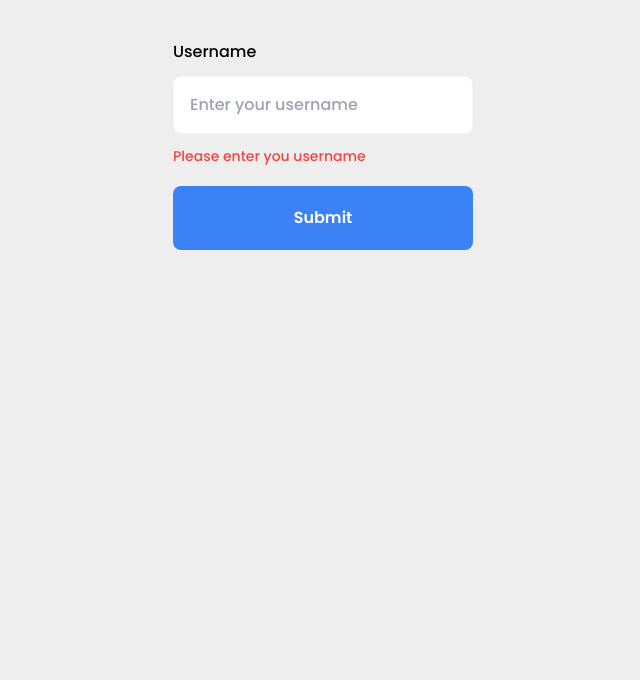
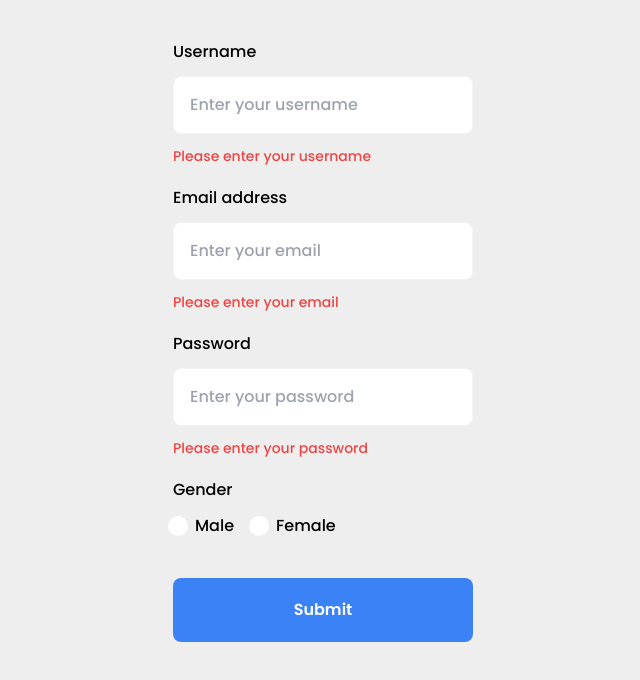
Before and after one commit to NDuyToan/react-register-form, a React (Vite) app: page / in a window 1280 px wide. Shown: the top 680 px of the page, without its empty margins (317-957 px from the left). Built offline with nearby package versions, Linux system fonts and the light colour scheme.

Commit message:
149 thuc hanh register form voi rhf - custom radio

```diff
--- a/src/components/form/RegisterHook.jsx
+++ b/src/components/form/RegisterHook.jsx
@@ -1,5 +1,6 @@
 import { useForm } from "react-hook-form";
 import InputHook from "../input/inputHook";
+import RadioHook from "../radio/RadioHook";
 
 const RegisterHook = () => {
   const {
@@ -17,24 +18,66 @@ const RegisterHook = () => {
       onSubmit={handleSubmit(onSubmitHandler)}
       className="max-w-[300px] mx-auto my-10"
     >
-      <div className="flex flex-col gap-3">
+      <div className="flex flex-col gap-3 mb-5">
         <label htmlFor="username" className="cursor-pointer">
           Username
         </label>
-        {/* <input
-          type="text"
-          id="username"
-          placeholder="Enter your username"
-          className="p-4 border border-gray-100 rounded-lg outline-none bg-white transition-all focus:border-blue-500"
-        /> */}
         <InputHook
           name="username"
           placeholder="Enter your username"
           id="username"
           control={control}
+          type="text"
         ></InputHook>
-        <p className="text-red-500 text-sm">Please enter you username </p>
+        <p className="text-red-500 text-sm">Please enter your username </p>
       </div>
+
+      <div className="flex flex-col gap-3 mb-5">
+        <label htmlFor="email" className="cursor-pointer">
+          Email address
+        </label>
+        <InputHook
+          name="email"
+          placeholder="Enter your email"
+          id="email"
+          control={control}
+          type="email"
+        ></InputHook>
+        <p className="text-red-500 text-sm">Please enter your email </p>
+      </div>
+
+      <div className="flex flex-col gap-3 mb-5">
+        <label htmlFor="password" className="cursor-pointer">
+          Password
+        </label>
+        <InputHook
+          name="password"
+          placeholder="Enter your password"
+          id="password"
+          control={control}
+          type="password"
+        ></InputHook>
+        <p className="text-red-500 text-sm">Please enter your password </p>
+      </div>
+
+      <div className="flex flex-col gap-3 mb-5">
+        <label className="cursor-pointer">Gender</label>
+        <div className="flex items-center gap-5">
+          <div className="flex items-center gap-x-3">
+            <RadioHook control={control} name="gender" value="male"></RadioHook>
+            <span>Male</span>
+          </div>
+          <div className="flex items-center gap-x-3">
+            <RadioHook
+              control={control}
+              name="gender"
+              value="female"
+            ></RadioHook>
+            <span>Female</span>
+          </div>
+        </div>
+      </div>
+
       <button className="w-full bg-blue-500 text-white rounded-lg mt-5 font-semibold p-5">
         Submit
       </button>
--- /dev/null
+++ b/src/components/radio/RadioHook.jsx
@@ -0,0 +1,17 @@
+import React from "react";
+import { useController } from "react-hook-form";
+
+const RadioHook = ({ control, ...props }) => {
+  const { field } = useController({
+    name: props.name,
+    control,
+  });
+  return (
+    <label className="w-5 h-5 cursor-pointer custom-radio">
+      <input type="radio" {...field} className="hidden" />
+      <div className="w-full h-full bg-white rounded-full"></div>
+    </label>
+  );
+};
+
+export default RadioHook;
--- a/src/index.css
+++ b/src/index.css
@@ -12,3 +12,35 @@
     font-family: 'Poppins', sans-serif;
   }
 }
+
+/* .custom-radio input:checked+div {
+  border: 3px solid blue;
+  position: relative;
+}
+
+.custom-radio input:checked+div::after {
+  content: '';
+  position: absolute;
+  width: 10px;
+  height: 10px;
+  border-radius: 100%;
+  background-color: blue;
+  top: 50%;
+  left: 50%;
+  transform: translate(-50%, -50%);
+} */
+
+.custom-radio {
+  width: 10px;
+  height: 10px;
+}
+
+.custom-radio input+div {
+  box-shadow: 0 0 0 5px white;
+}
+
+.custom-radio input:checked+div {
+  @apply bg-blue-500;
+  background-color: rgb(59 130 246 / var(--tw-bg-opacity)) !important;
+  box-shadow: 0 0 0 2.5px white, 0 0 0 5px rgb(59 130 246 / var(--tw-bg-opacity));
+}
```
